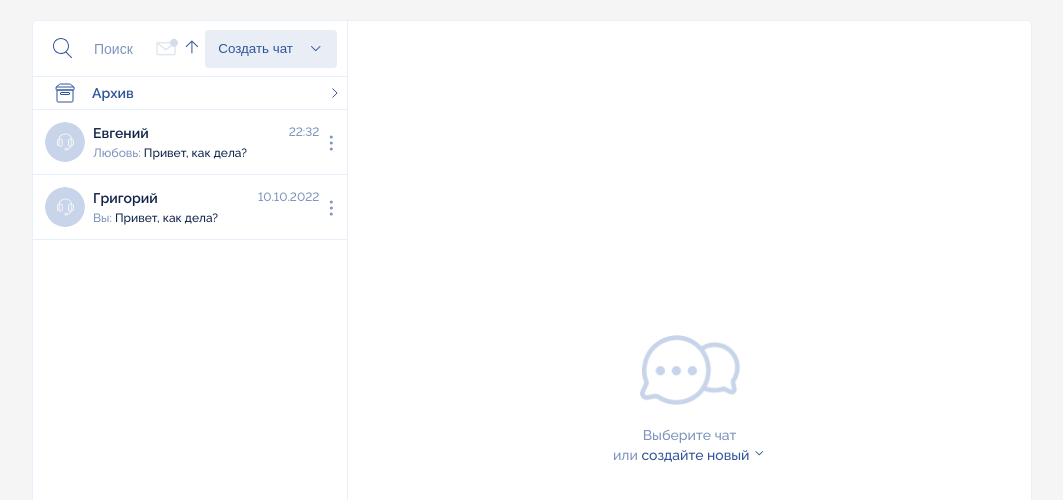
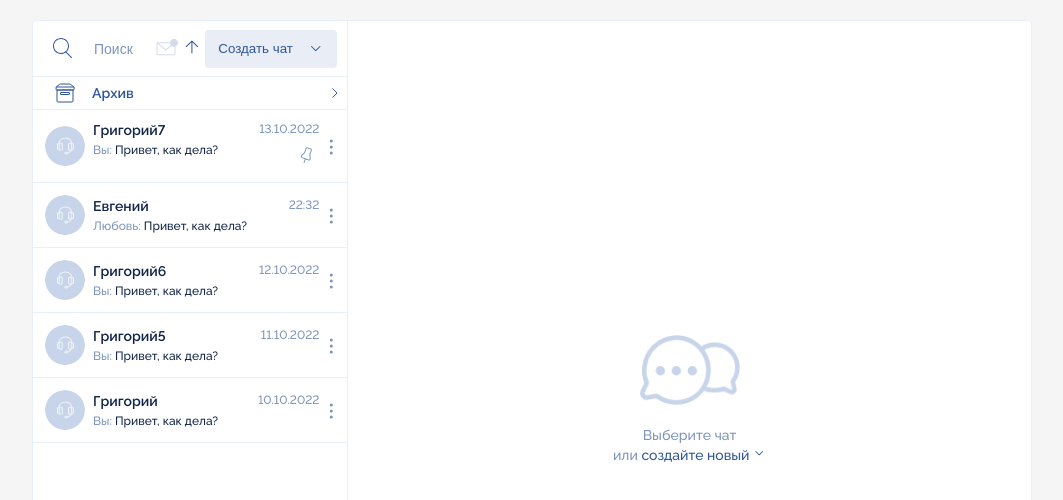
Before and after one commit to Fedos16/web2b-chat, a Vue app: page / in a window 1280 px wide. Shown: the top 500 px of the page, without its empty margins (108-1171 px from the left). Built offline with nearby package versions, Linux system fonts and the light colour scheme.

Commit message:
закрепить

```diff
--- a/src/components/chat/dialogs/ChatDialogs.vue
+++ b/src/components/chat/dialogs/ChatDialogs.vue
@@ -2,6 +2,9 @@
     <div class="sidebar ">
         <Menu />
         <Archive />
+        <div v-if="!showArchive">
+            <Dialog v-for="dialog in dialogsFixed" :dialog="dialog" :key="dialog.id" />
+        </div>
         <div class="sidebar_chats my-scroll" v-show="dialogs.length > 0">
             <div v-if="showArchive">
                 <Dialog v-for="dialog in dialogsArchive" :dialog="dialog" :key="dialog.id" />
@@ -15,7 +18,6 @@
             <p><b>«{{chatName}}»</b> не найдено</p>
         </div>
     </div>
-
 </template>
 
 <script>
@@ -35,6 +37,9 @@ export default {
         },
         dialogsArchive() {
             return this.$store.getters.getArchiveDialogs;
+        },
+        dialogsFixed(){
+            return this.$store.getters.getFixedDialogs;
         },
         chatName() {
             return this.$store.state.searchDialogText;
--- a/src/components/chat/dialogs/componentsDialogs/Dialog.vue
+++ b/src/components/chat/dialogs/componentsDialogs/Dialog.vue
@@ -15,18 +15,19 @@
                 <div class="dialog_info__text">
                     <p><span>{{ userLastMessage }}: </span>{{ dialog.lastMessage.text }}</p>
                 </div>
+                <div class="fixed-dialog"><img src="@/assets/images/pinbutton.svg" alt="" v-if="dialog.fixedDialog"></div>
                 <div class="notReadMessage" v-if="dialog.unReadCount > 0">{{ dialog.unReadCount }}</div>
             </div>
         </div>
         <div class="dialog_menu" @click="popapMenu">
             <div class="dialog_menu__moderator" v-if="!showMenu">
-                <button class="popap-menu-button">Закрепить</button>
+                <button class="popap-menu-button" @click="switchFixedDialog">Закрепить</button>
                 <button class="popap-menu-button" @click="switchRenameDialog">Переименовать</button>
                 <button class="popap-menu-button" @click="moveDialogToArchive">Переместить в архив</button>
             </div>
         </div>
     </div>
-    <RenameDialog v-show="renameDialog" :dialog="dialog"/>
+    <RenameDialog v-if="renameDialog == dialog.id" :dialog="dialog"/>
 </template>
 
 <script>
@@ -85,10 +86,15 @@ export default {
         },
         moveDialogToArchive(){
             this.dialog.archiveDialog = !this.dialog.archiveDialog;
+            this.dialog.fixedDialog = false;
         },
         switchRenameDialog(){
-            return this.$store.commit('toggleRenameDialog')
+            return this.$store.commit('toggleRenameDialog',this.dialog.id)
         },
+        switchFixedDialog(){
+            this.dialog.fixedDialog = !this.dialog.fixedDialog;
+            this.$store.commit('sortDialogs');
+        }
     }
 }
 </script>
--- a/src/components/chat/dialogs/componentsDialogs/RenameDialog.vue
+++ b/src/components/chat/dialogs/componentsDialogs/RenameDialog.vue
@@ -19,7 +19,6 @@
 </template>
 
 <script>
-import { dialogs } from '@/data'
 export default {
     data(){
         return{
@@ -33,7 +32,10 @@ export default {
         closeRenameDialog(){
             return this.$store.commit('toggleRenameDialog')
         },
-
+        saveRename(){
+            this.dialog.name = this.dialogName;
+            return this.$store.commit('toggleRenameDialog')
+        }
     }
 }
 </script>
@@ -44,7 +46,7 @@ export default {
     bottom: 0;
     right: 0;
     left: 0;
-    background-color: rgba(0,0,0, 0.5);
+    background-color: rgba(0,0,0, 0.3);
     position: fixed;
     display: flex;
     z-index: 3;
--- a/src/data/index.js
+++ b/src/data/index.js
@@ -97,7 +97,8 @@ export const dialogs = [
         additionalInfo: {
             numOrder: null
         },
-        archiveDialog: true
+        archiveDialog: true,
+        fixedDialog: false
     },
     {
         id: 2,
@@ -113,7 +114,8 @@ export const dialogs = [
         additionalInfo: {
             numOrder: 8392
         },
-        archiveDialog: true
+        archiveDialog: true,
+        fixedDialog: false
     },
     {
         id: 3,
@@ -129,7 +131,8 @@ export const dialogs = [
         additionalInfo: {
             numOrder: 26794
         },
-        archiveDialog: false
+        archiveDialog: false,
+        fixedDialog: false
     },
     {
         id: 4,
@@ -145,6 +148,58 @@ export const dialogs = [
         additionalInfo: {
             numOrder: null
         },
-        archiveDialog: false
+        archiveDialog: false,
+        fixedDialog: false
+    },
+    {
+        id: 5,
+        img: "123",
+        name: "Григорий5",
+        lastMessage: {
+            date: new Date(2022, 9, 11, 17, 46),
+            text: 'Привет, как дела?',
+            user: 'Fedos16'
+        },
+        unReadCount: 0,
+        typeDialog: "support",
+        additionalInfo: {
+            numOrder: null
+        },
+        archiveDialog: false,
+        fixedDialog: false
+    },
+    {
+        id: 6,
+        img: "123",
+        name: "Григорий6",
+        lastMessage: {
+            date: new Date(2022, 9, 12, 17, 46),
+            text: 'Привет, как дела?',
+            user: 'Fedos16'
+        },
+        unReadCount: 0,
+        typeDialog: "support",
+        additionalInfo: {
+            numOrder: null
+        },
+        archiveDialog: false,
+        fixedDialog: false
+    },
+    {
+        id: 7,
+        img: "123",
+        name: "Григорий7",
+        lastMessage: {
+            date: new Date(2022, 9, 13, 17, 46),
+            text: 'Привет, как дела?',
+            user: 'Fedos16'
+        },
+        unReadCount: 0,
+        typeDialog: "support",
+        additionalInfo: {
+            numOrder: null
+        },
+        archiveDialog: false,
+        fixedDialog: true
     }
 ]
--- a/src/store/index.js
+++ b/src/store/index.js
@@ -14,7 +14,7 @@ export default createStore({
         descSort: true,
         showArchive: false,
         activeDialog: null,
-        renameDialog: false,
+        renameDialog: null,
 
         searchMessageText: '',
         messages: [],
@@ -31,18 +31,16 @@ export default createStore({
                 } else {
                     delete item.findedText;
                 }
-
                 return item;
             });
         },
         getDialogs(state) {
             return state.dialogs.filter(item => {
-
                 const filterName = getNameChat(item).toLowerCase().includes(state.searchDialogText.toLowerCase());
                 const filterUnRead = state.unReadMessages ? item.unReadCount > 0 : true;
                 const filterArchiv = !item.archiveDialog;
-
-                return filterName && filterUnRead && filterArchiv;
+                const filterFixed = !item.fixedDialog;
+                return filterName && filterUnRead && filterArchiv && filterFixed;
             })
         },
         isUnreadDialogs(state) {
@@ -54,24 +52,36 @@ export default createStore({
 
                 return filterArchiv;
             })
+        },
+        getFixedDialogs(state) {
+            return state.dialogs.filter(item => {
+
+                const filterName = getNameChat(item).toLowerCase().includes(state.searchDialogText.toLowerCase());
+                const filterUnRead = state.unReadMessages ? item.unReadCount > 0 : true;
+                const filterArchiv = !item.archiveDialog;
+                const filterFixed = item.fixedDialog;
+
+                return filterName && filterUnRead && filterArchiv && filterFixed;
+            })
         }
     },
     mutations: {
         sortDialogs(state) {
-            state.dialogs = state.dialogs.sort((a, b) => {
+            state.dialogs.sort((a, b) => {
                 const aDate = a.lastMessage.date.getTime();
                 const bDate = b.lastMessage.date.getTime();
-
                 if (state.descSort) {
                     return bDate - aDate;
                 }
                 return aDate - bDate
             });
         },
+        sortFixedDialog(state) {
+            state.dialogs.sort((a, b) => b.fixedDialog - a.fixedDialog)
+        },
         swithTypeSort(state) {
             state.descSort = !state.descSort;
         },
-
         toggleActiveDialogSearch(state) {
             state.activeDialogSearch = !state.activeDialogSearch;
             state.searchDialogText = '';
@@ -88,7 +98,6 @@ export default createStore({
         toggleChatActions(state) {
             state.isVisibleChatActions = !state.isVisibleChatActions;
         },
-
         setActiveDialog(state, id) {
             state.activeDialog = id;
             state.messages = messages.filter(item => item.chatId === id);
@@ -96,8 +105,11 @@ export default createStore({
         toggleShowArchive(state) {
             state.showArchive = !state.showArchive;
         },
-        toggleRenameDialog(state) {
-            state.renameDialog = !state.renameDialog;
+        toggleRenameDialog(state, id) {
+            state.renameDialog = id;
+        },
+        saveRenameDialog() {
+            console.log('123')
         }
     },
     actions: {
```
